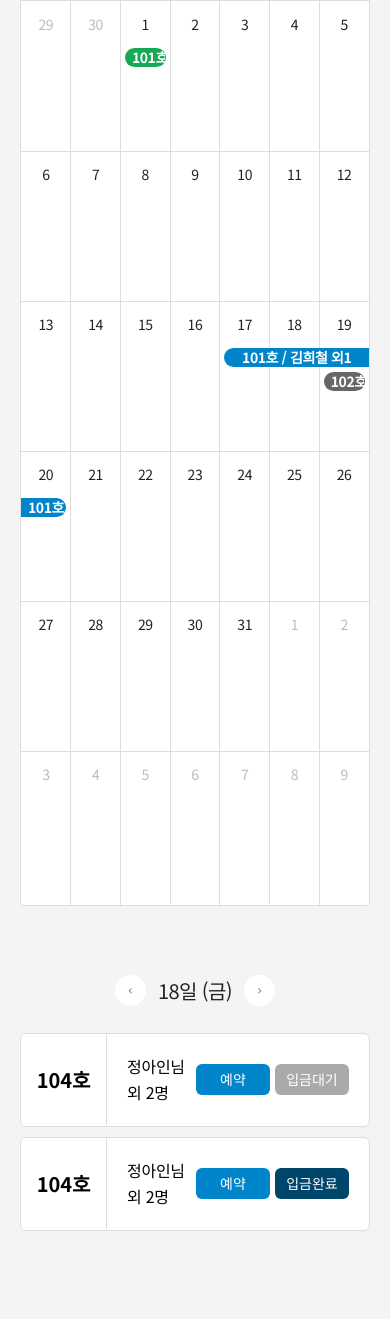
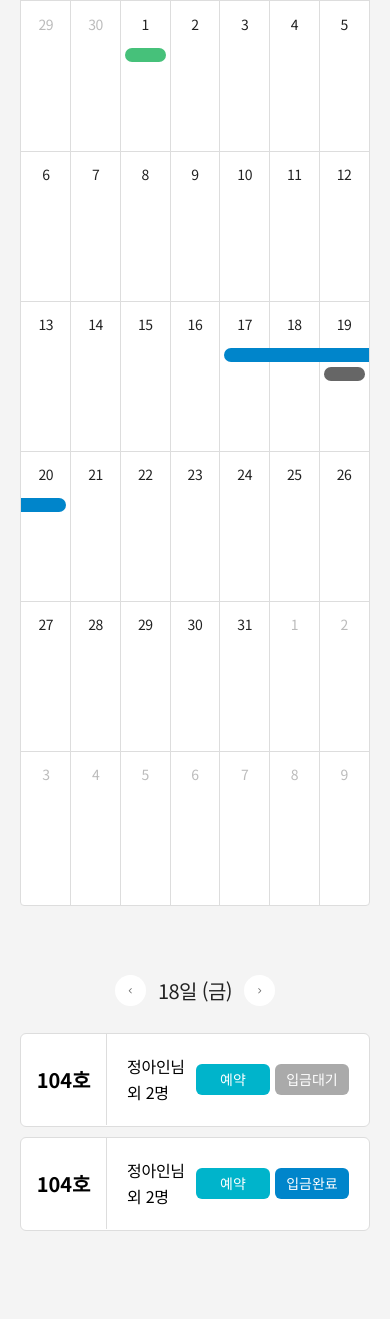
Before and after one commit to peterosea/kongkam, a PHP site: page /pages/calendar.php in a window 390 px wide. Shown: the part 134-1453 px from the top of the page. Run offline with PHP 8.4, Linux system fonts and the light colour scheme; some libraries are stand-ins or nearby versions.

Commit message:
:sparkles: 피드백반영완료 모바일목록

```diff
--- a/pages/room_list.php
+++ b/pages/room_list.php
@@ -1,3 +1,4 @@
+<?php include_once '../includes/head.php' ?>
 <div class="container_inner fixed_inner column_align">
   <div class="options_wrap">
     <ul class="selectbox_grp">
@@ -403,7 +404,7 @@
             </ul>
             <div class="label_grp">
               <span class="label _reserve">예약</span>
-              <span class="label _deposit">입금완료</span>
+              <span class="label _hold">입금대기</span>
             </div>
           </div>
         </div>
--- a/public/css/scss/_calendar.scss
+++ b/public/css/scss/_calendar.scss
@@ -126,7 +126,7 @@
         @include statusStyle($brownish-grey);
       }
       &-checkin {
-        @include statusStyle($bluish-green);
+        @include statusStyle($dark-mint);
       }
       &-reserve {
         @include statusStyle($cerulean);
@@ -184,6 +184,9 @@
       margin-right: 4px;
       margin-left: 4px;
       margin-bottom: 4px;
+      @include respond-to('sm') {
+        max-height: 14px;
+      }
 
       &.status {
         border: none;
@@ -191,7 +194,7 @@
           background-color: $brownish-grey;
         }
         &-checkin {
-          background-color: $bluish-green;
+          background-color: $dark-mint;
         }
         &-reserve {
           background-color: $cerulean;
@@ -207,6 +210,9 @@
         letter-spacing: -0.42px;
         text-align: center;
         color: $white;
+        @include respond-to('sm') {
+          color: transparent;
+        }
       }
 
       .fc-content {
--- a/public/css/scss/_common.scss
+++ b/public/css/scss/_common.scss
@@ -160,13 +160,13 @@ g {
   font-size: 14px;
   color: #fff;
   &._checkin {
-    background-color: #46c17a;
+    background-color: $dark-mint;
   }
   &._reserve {
-    background-color: #0085cb;
+    background-color: $turquoise-blue;
   }
   &._deposit {
-    background-color: #00466a;
+    background-color: $cerulean;
   }
   &._hold {
     background-color: #aaaaaa;
--- a/public/css/scss/_room.scss
+++ b/public/css/scss/_room.scss
@@ -69,7 +69,7 @@ body.room_list {
             }
         }
         &:hover {
-            border-color: rgba(0, 133, 203, 0.5);
+            border-color: rgba($cerulean, 0.5);
         }
         @include respond-to('md') {
             width: 100%;
@@ -105,7 +105,7 @@ body.room_list {
         }
     }
     .inner_popup {
-        border: solid 1px #0085cb;
+        border: solid 1px $cerulean;
         left: -326px;
         top:-1px;
         .btn.close {
--- a/public/css/scss/utils/_variables.scss
+++ b/public/css/scss/utils/_variables.scss
@@ -10,6 +10,7 @@ $greyish-brown: #414141;
 $bluish-green: #16a854;
 $cerulean: #0085cb;
 $brown-grey-two: #999999;
+$turquoise-blue: #00b4cb;
 
 // font style
 $NotoSansKR: "Noto Sans KR", sans-serif;
--- a/public/css/style.css
+++ b/public/css/style.css
@@ -150,11 +150,11 @@ g {
 }
 
 .label._reserve {
+  background-color: #00b4cb;
+}
+
+.label._deposit {
   background-color: #0085cb;
-}
-
-.label._deposit {
-  background-color: #00466a;
 }
 
 .label._hold {
@@ -1191,6 +1191,7 @@ body.room_list ._pop .inner_popup {
   -webkit-box-direction: normal;
       -ms-flex-direction: column;
           flex-direction: column;
+  margin: 0 auto;
   padding-top: 55px;
   padding-bottom: 45px;
   padding-left: 20px;
@@ -1325,7 +1326,7 @@ body.room_list ._pop .inner_popup {
   gap: 7px;
 }
 
-.calendarContainer ul.roomStatus .status-draft span {
+.calendarContainer ul.roomStatus .status-hold span {
   line-height: 1;
   font-family: "Noto Sans KR", sans-serif;
   font-size: 16px;
@@ -1339,7 +1340,7 @@ body.room_list ._pop .inner_popup {
   padding-bottom: 2px;
 }
 
-.calendarContainer ul.roomStatus .status-draft::before {
+.calendarContainer ul.roomStatus .status-hold::before {
   content: "";
   display: block;
   width: 16px;
@@ -1348,7 +1349,7 @@ body.room_list ._pop .inner_popup {
   border-radius: 9999px;
 }
 
-.calendarContainer ul.roomStatus .status-on span {
+.calendarContainer ul.roomStatus .status-checkin span {
   line-height: 1;
   font-family: "Noto Sans KR", sans-serif;
   font-size: 16px;
@@ -1358,20 +1359,20 @@ body.room_list ._pop .inner_popup {
   line-height: 1;
   letter-spacing: -0.48px;
   text-align: left;
-  color: #16a854;
+  color: #46c17a;
   padding-bottom: 2px;
 }
 
-.calendarContainer ul.roomStatus .status-on::before {
+.calendarContainer ul.roomStatus .status-checkin::before {
   content: "";
   display: block;
   width: 16px;
   height: 16px;
-  background-color: #16a854;
+  background-color: #46c17a;
   border-radius: 9999px;
 }
 
-.calendarContainer ul.roomStatus .status-done span {
+.calendarContainer ul.roomStatus .status-reserve span {
   line-height: 1;
   font-family: "Noto Sans KR", sans-serif;
   font-size: 16px;
@@ -1385,7 +1386,7 @@ body.room_list ._pop .inner_popup {
   padding-bottom: 2px;
 }
 
-.calendarContainer ul.roomStatus .status-done::before {
+.calendarContainer ul.roomStatus .status-reserve::before {
   content: "";
   display: block;
   width: 16px;
@@ -1447,6 +1448,12 @@ body.room_list ._pop .inner_popup {
   margin-bottom: 4px;
 }
 
+@media (max-width: 576px) {
+  .calendarContainer .fc-event-container .fc-event {
+    max-height: 14px;
+  }
+}
+
 .calendarContainer .fc-event-container .fc-event.status {
   border: none;
 }
@@ -1456,7 +1463,7 @@ body.room_list ._pop .inner_popup {
 }
 
 .calendarContainer .fc-event-container .fc-event.status-checkin {
-  background-color: #16a854;
+  background-color: #46c17a;
 }
 
 .calendarContainer .fc-event-container .fc-event.status-reserve {
@@ -1473,6 +1480,12 @@ body.room_list ._pop .inner_popup {
   letter-spacing: -0.42px;
   text-align: center;
   color: #ffffff;
+}
+
+@media (max-width: 576px) {
+  .calendarContainer .fc-event-container .fc-event span {
+    color: transparent;
+  }
 }
 
 .calendarContainer .fc-event-container .fc-event .fc-content {
```
Also changed, not shown: 1 other file.
